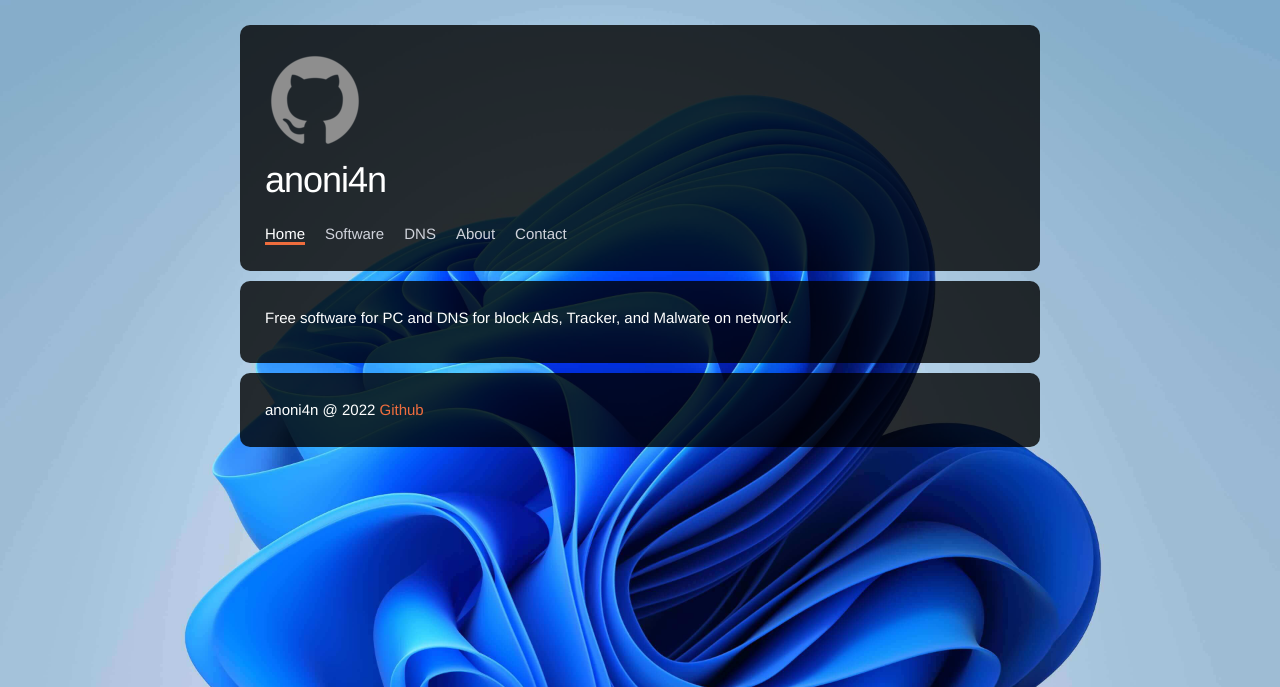
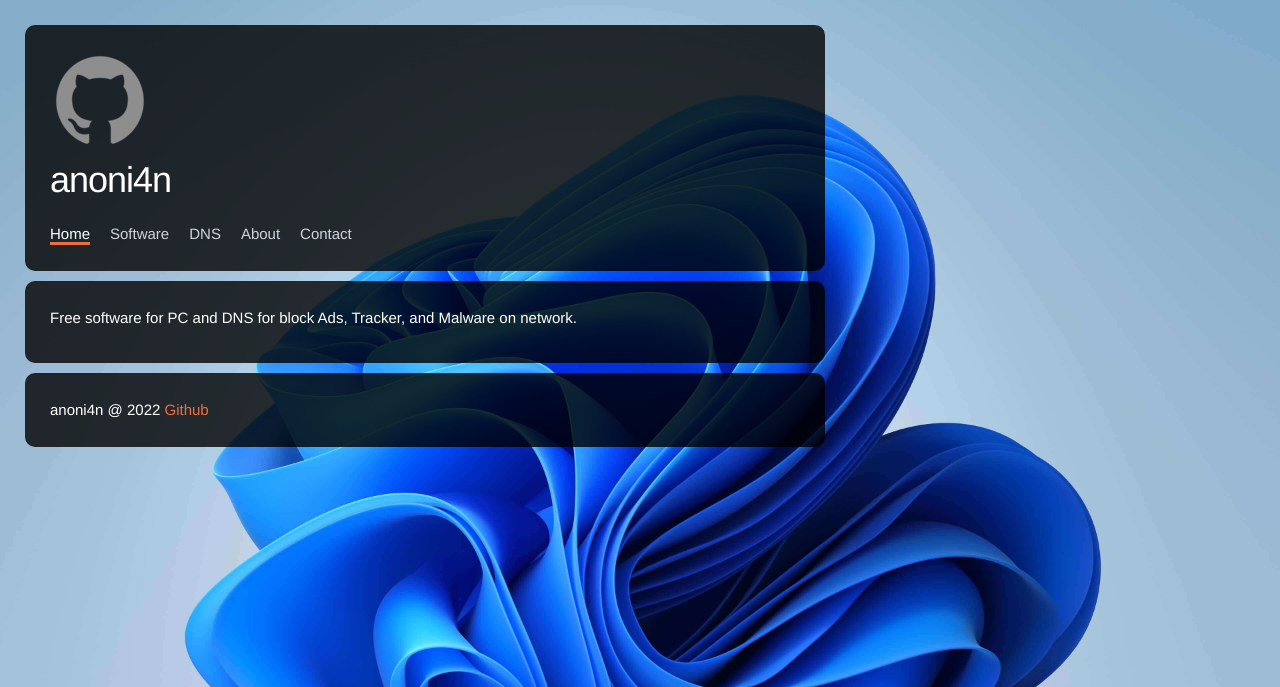
Before and after one commit to anoni4n/anoni4n.github.io, a PHP site: page /blog/index.html in a window 1280 px wide. Shown: the top 687 px of the page. Run offline with PHP 8.4, Linux system fonts and the light colour scheme.

Commit message:
Update style.css

```diff
--- a/blog/style.css
+++ b/blog/style.css
@@ -97,8 +97,8 @@ html {
   background-size:cover;
 }
 body {
-  max-width:800px;
-  margin:25px auto;
+  max-width: 800px;
+  margin: 25px;
 }
 header, #content, footer {
   background: rgba(0,0,0,.8);
```
